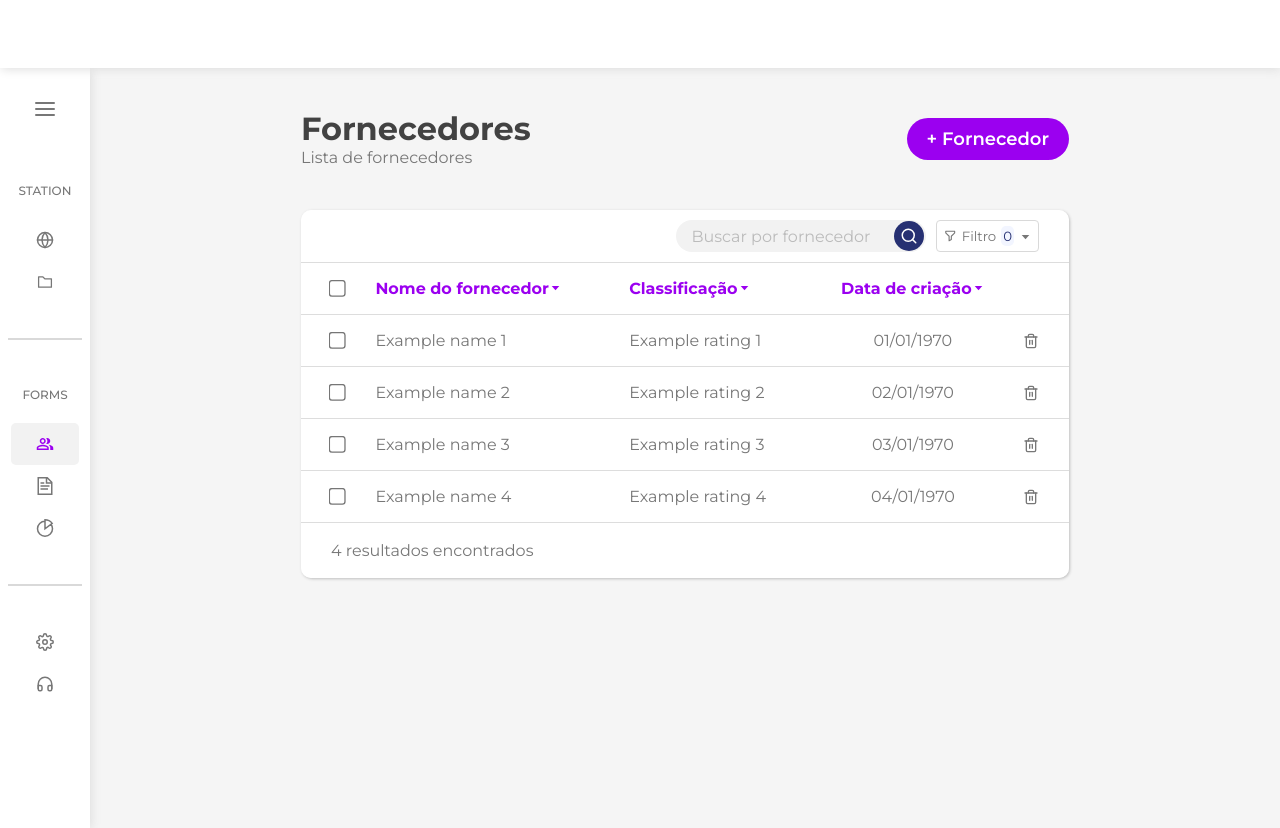
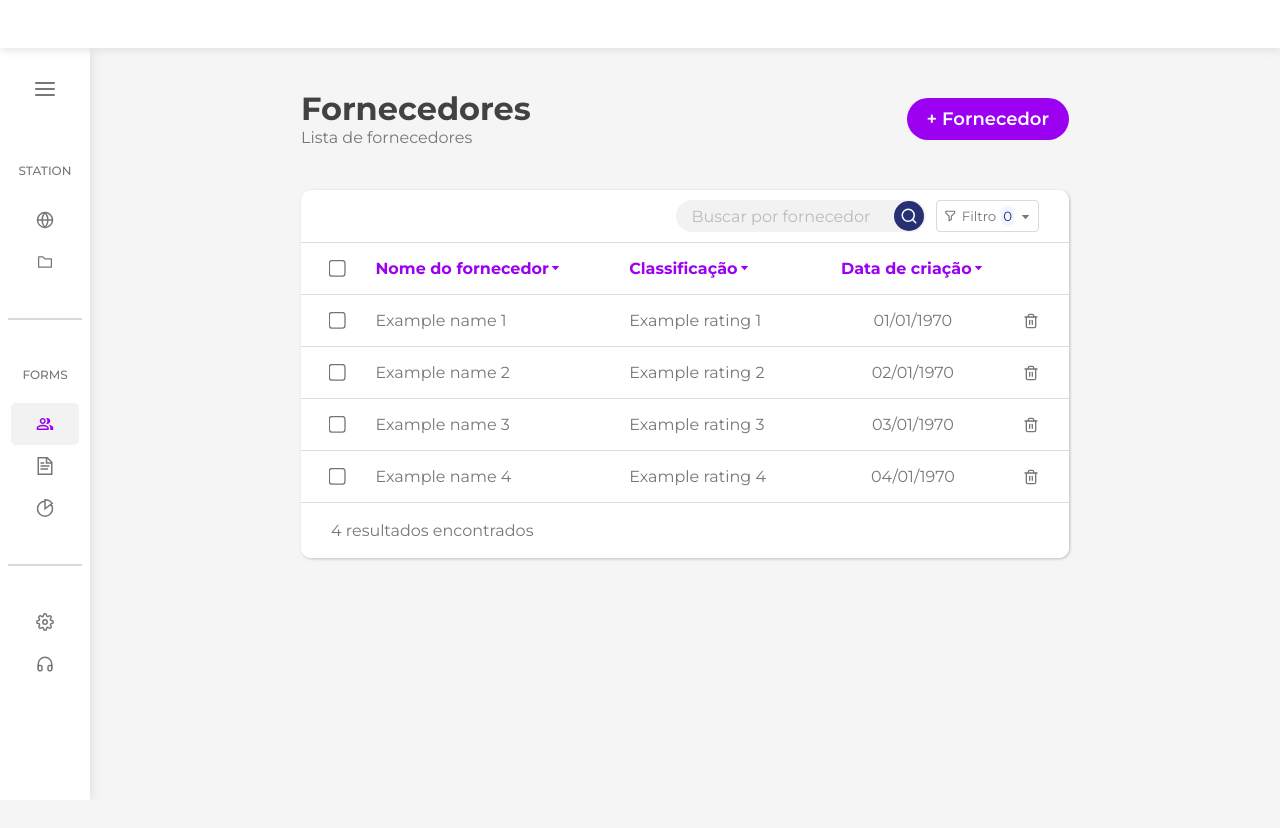
Before and after one commit to israelnazareth/desafio-compliance-station, a React (Create React App) app: page / in a window 1280 px wide. After the commit the page ends 800 px from the top, so only its background shows below. Built offline with nearby package versions, Linux system fonts and the light colour scheme.

Commit message:
refact: corrige a altura da página e do filtro aberto

```diff
--- a/src/components/Navbar/Navbar.css
+++ b/src/components/Navbar/Navbar.css
@@ -1,7 +1,7 @@
   .navbar {
   background-color: white;
   padding: 0;
-  height: 68px;
+  height: 6vh;
   box-shadow: 1px 1px 10px #dcdcdc;
   z-index: 1;
 }
--- a/src/components/Sidebar/Sidebar.css
+++ b/src/components/Sidebar/Sidebar.css
@@ -9,7 +9,7 @@
     align-items: center;
     background-color: white;
     width: 90px;
-    height: 95vh;
+    height: 94vh;
     box-shadow: 1px 1px 10px #dcdcdc;
   }
 
--- a/src/components/Table/Table.css
+++ b/src/components/Table/Table.css
@@ -1,7 +1,7 @@
 .main {
   display: flex;
   flex-direction: column;
-  height: 95vh;
+  height: 94vh;
 }
 
 .title {
@@ -108,8 +108,8 @@
 .checkboxList {
   display: none;
   list-style: none;
-  position: fixed;
-  top:278px;
+  position: absolute;
+  top: 266px;
   margin-right: 10px;
   border: 1px solid #e5e5e5;
   border-radius: 5px;
@@ -259,7 +259,7 @@ td, th {
   }
 
   .checkboxList {
-    top: 240px;
+    top: 230px;
     margin-right: 30px;
   }
 
```
